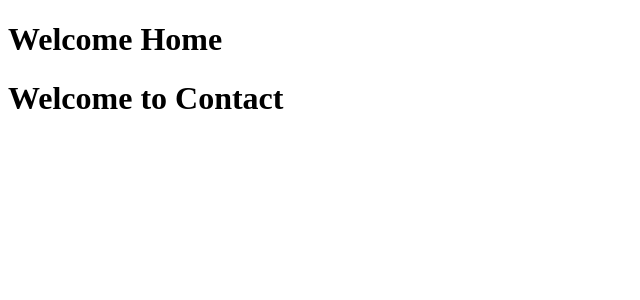
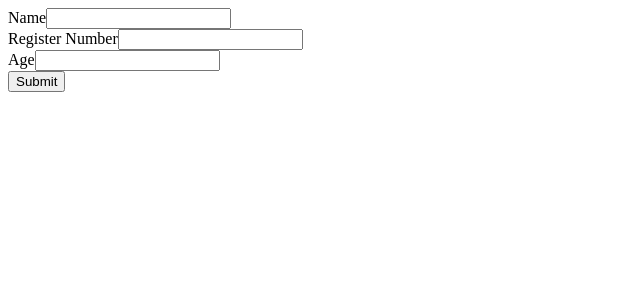
Before and after one commit to nk1102/Demo-Angular, an Angular app: page / in a window 1280 px wide. Shown: the top 300 px of the page, without its empty margins (0-640 px from the left). Built offline with nearby package versions, Linux system fonts and the light colour scheme.

Commit message:
Completed Data Binding in Angulat

```diff
--- a/src/app/app.component.html
+++ b/src/app/app.component.html
@@ -1,3 +1,3 @@
 <app-home></app-home>
-<app-contact></app-contact>
+
 <router-outlet></router-outlet>
--- a/src/app/app.module.ts
+++ b/src/app/app.module.ts
@@ -5,6 +5,7 @@ import { AppRoutingModule } from './app-routing.module';
 import { AppComponent } from './app.component';
 import { HomeComponent } from './components/home/home.component';
 import { ContactComponent } from './component/contact/contact.component';
+
 
 @NgModule({
   declarations: [
--- a/src/app/components/home/home.component.html
+++ b/src/app/components/home/home.component.html
@@ -1,2 +1,17 @@
+<form action="#" >
+  <div>
+    <label for="name">Name</label>
+    <input type="text" id="name" #nameInput>
+  </div>
+  <div>
+    <label for="reg">Register Number</label>
+    <input type="text" id="reg" #regInput required>
+  </div>
+  <div>
+    <label for="age">Age</label>
+    <input type="text" id="age" #ageInput required>
+  </div>
+  <button (click)="addNewStudent(nameInput.value, regInput.value, ageInput.value); $event.preventDefault()">Submit</button>
+</form>
 
-<h1> {{mystring}}</h1>
+<p>{{ studentDetails }}</p>
--- a/src/app/components/home/home.component.ts
+++ b/src/app/components/home/home.component.ts
@@ -7,6 +7,11 @@ import { Component } from '@angular/core';
 })
 export class HomeComponent {
 
-    mystring : string  = "Welcome Home ";
+  studentDetails: string = '';
+
+  addNewStudent(name: string, reg: string, age: string) {
+    this.studentDetails = `${name}-${reg}-${age}`;
+
+  }
 
 }
```
